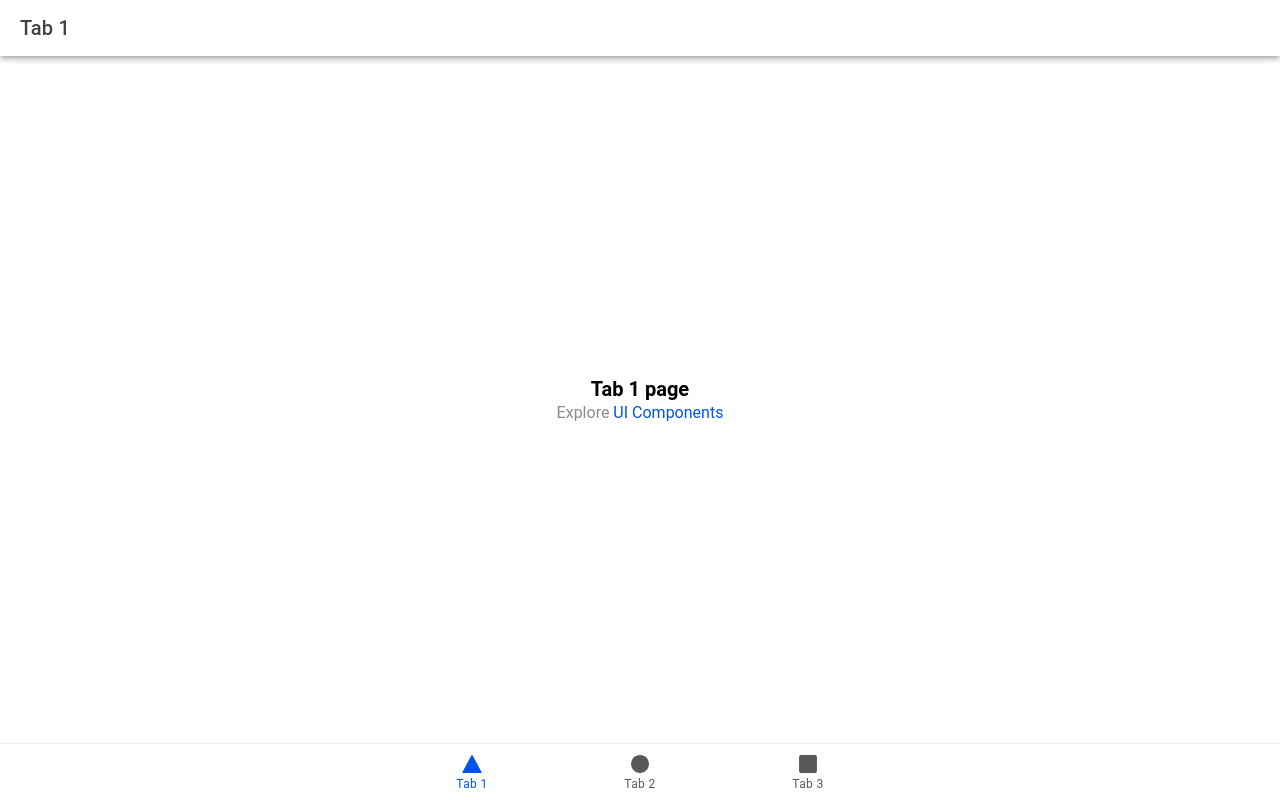
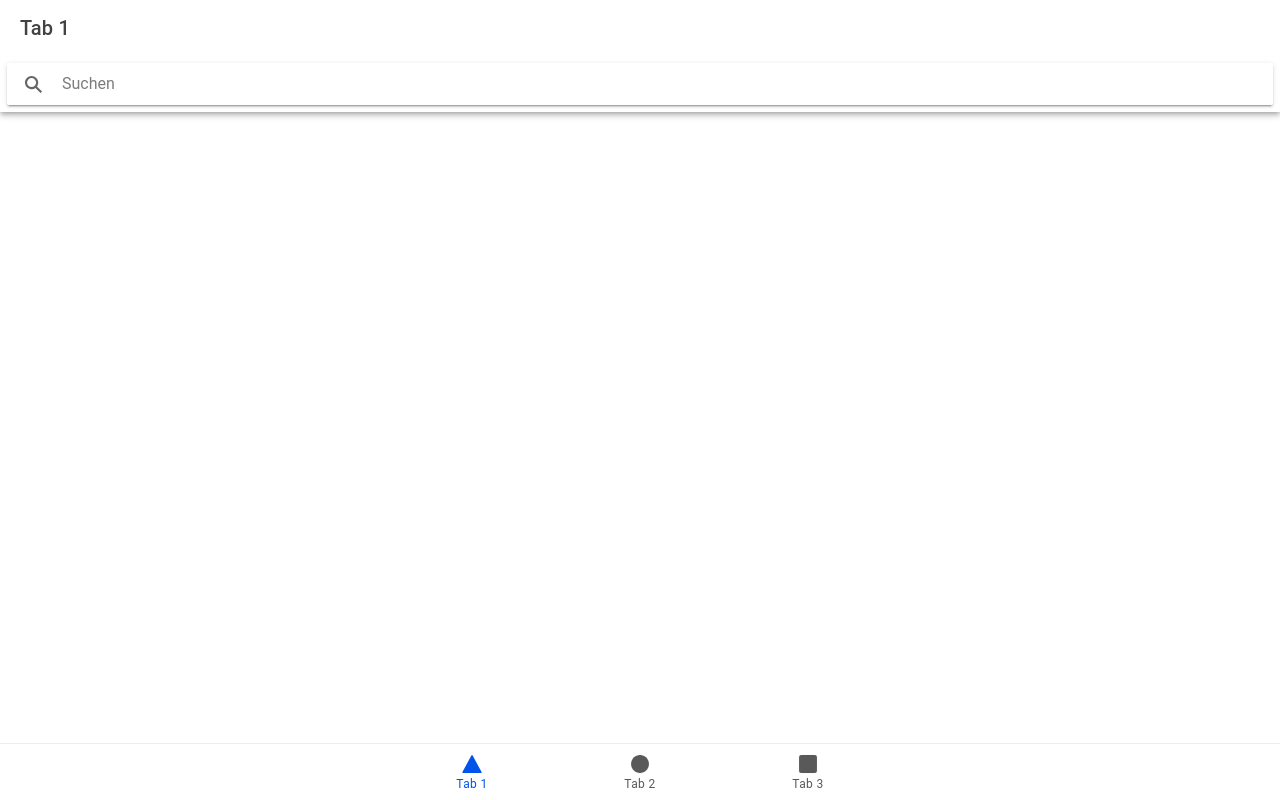
Before and after one commit to robinaeschlimann/food-api, a React (Vite) app: page /tab1 in a window 1280 px wide. Built offline with nearby package versions, Linux system fonts and the light colour scheme.

Commit message:
feat: add search bar

```diff
--- /dev/null
+++ b/src/components/serach/Search.tsx
@@ -0,0 +1,23 @@
+
+import React from "react";
+import {IonSearchbar} from "@ionic/react";
+
+function handleInput(ev: any) {
+    const target = ev.target as HTMLIonSearchbarElement;
+    const barcode = target.value;
+
+    fetch( `https://world.openfoodfacts.net/api/v2/product/${barcode}` ).then( response => response.json() )
+        .then( response => {
+            console.log( response );
+        } );
+}
+
+const Search: React = () => {
+    return (
+        <div>
+            <IonSearchbar animated={true} placeholder={"Suchen"} enterkeyhint={"enter"} onIonChange={(ev) => handleInput(ev)}></IonSearchbar>
+        </div>
+    );
+};
+
+export default Search;
--- a/src/pages/Tab1.tsx
+++ b/src/pages/Tab1.tsx
@@ -1,22 +1,21 @@
-import { IonContent, IonHeader, IonPage, IonTitle, IonToolbar } from '@ionic/react';
-import ExploreContainer from '../components/ExploreContainer';
+import {IonContent, IonHeader, IonPage, IonTitle, IonToolbar} from '@ionic/react';
 import './Tab1.css';
+import Search from "../components/serach/Search";
+import React from "react";
 
 const Tab1: React.FC = () => {
   return (
     <IonPage>
       <IonHeader>
         <IonToolbar>
-          <IonTitle>Tab 1</IonTitle>
+            <IonTitle>Tab 1</IonTitle>
         </IonToolbar>
+          <IonToolbar>
+              <Search />
+          </IonToolbar>
       </IonHeader>
-      <IonContent fullscreen>
-        <IonHeader collapse="condense">
-          <IonToolbar>
-            <IonTitle size="large">Tab 1</IonTitle>
-          </IonToolbar>
-        </IonHeader>
-        <ExploreContainer name="Tab 1 page" />
+      <IonContent>
+
       </IonContent>
     </IonPage>
   );
```
Also changed, not shown: package.json (+5 -4 lines), 54 other files (tests, documents, lock files or other folders).
